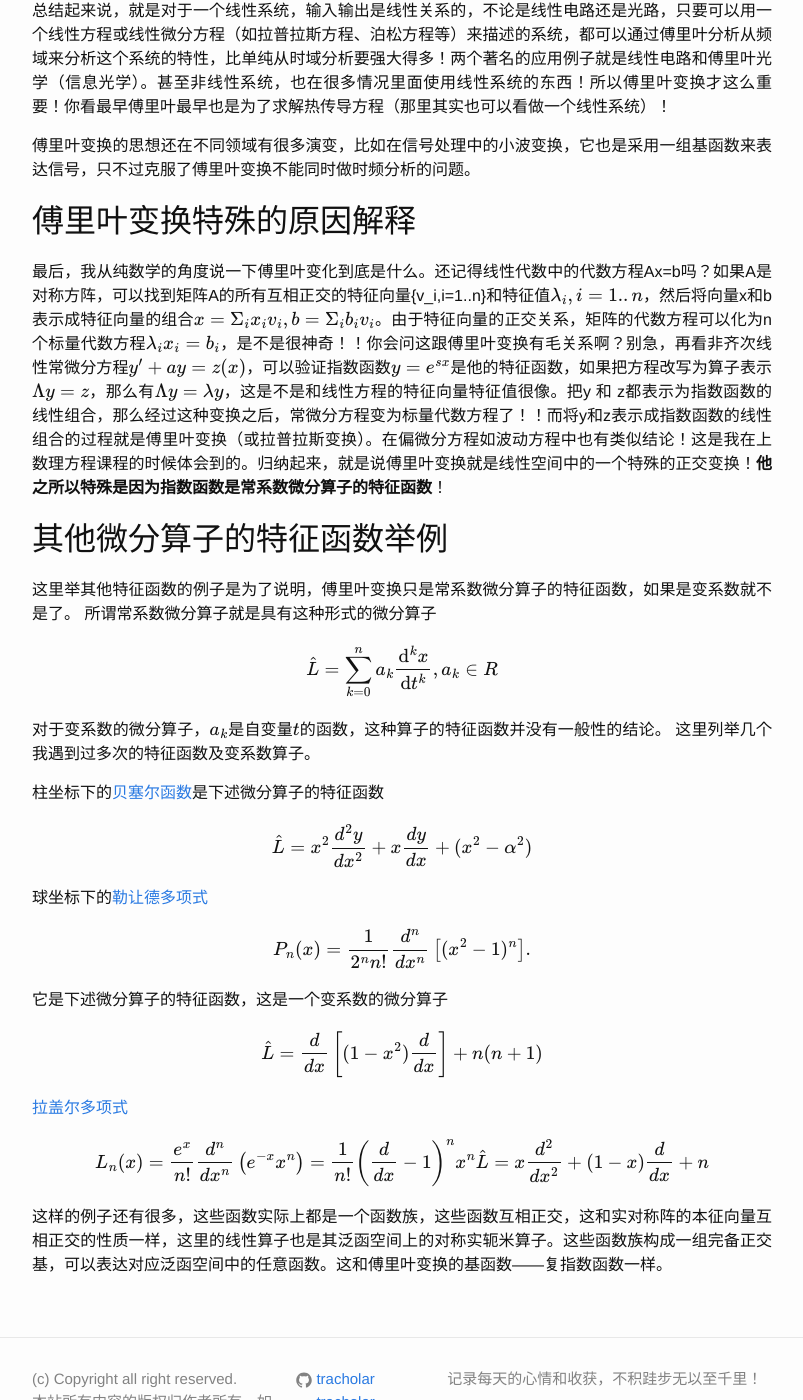
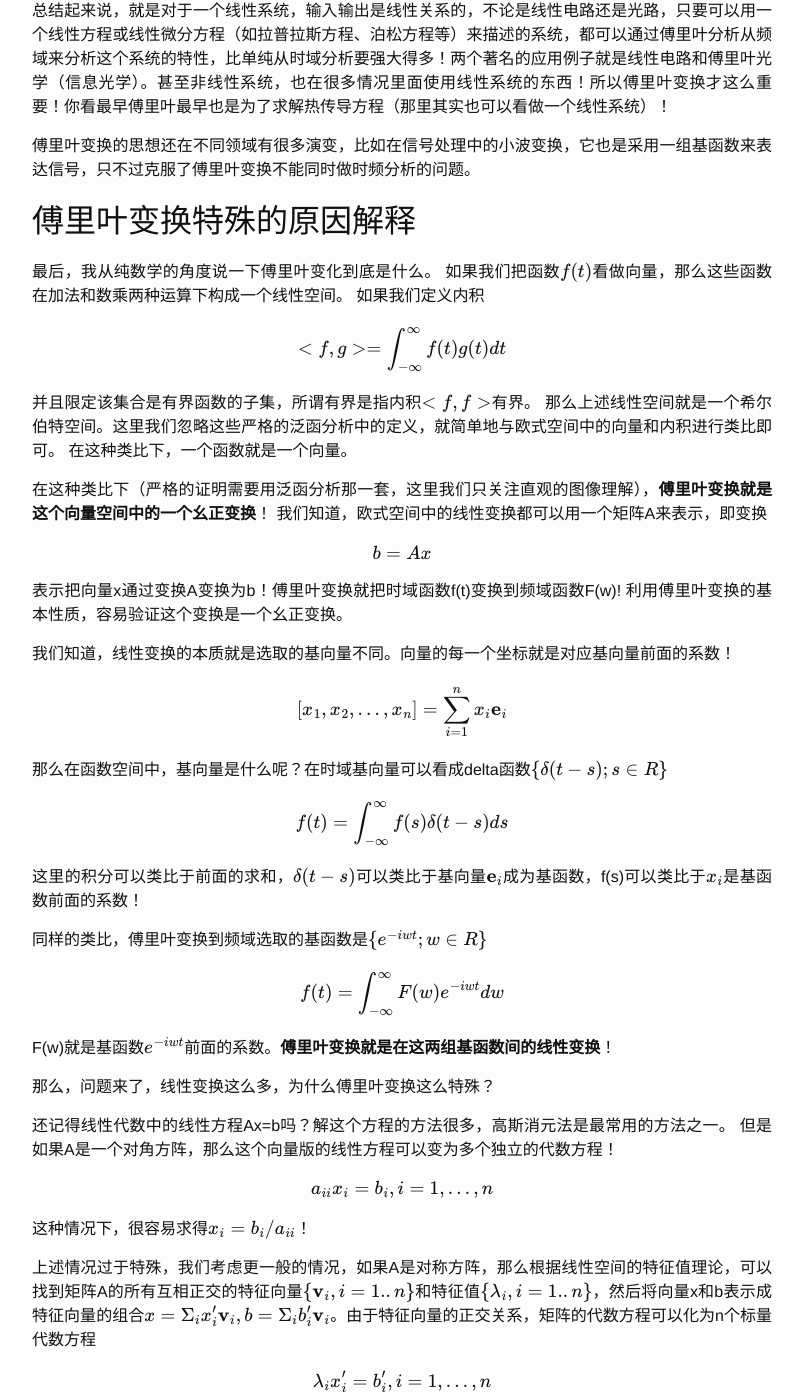
Before and after one commit to tracholar/tracholar.github.io, a Jekyll site: the page built from _posts/2017-03-12-fourier-transform.md, in a window 1280 px wide and 1400 px high, scrolled down 6827 px. Shown: the whole window, without its empty margins (238-1041 px from the left). Built offline with Jekyll 4.4.1, drawn with Linux system fonts in a browser that asks for light colours; formulas are drawn with MathJax 3; comment, search, counter and statistics services are not loaded; some of the changed text lies outside the part shown.

Commit message:
update ft

```diff
--- a/_posts/2017-03-12-fourier-transform.md
+++ b/_posts/2017-03-12-fourier-transform.md
@@ -168,10 +168,123 @@
 傅里叶变换的思想还在不同领域有很多演变，比如在信号处理中的小波变换，它也是采用一组基函数来表达信号，只不过克服了傅里叶变换不能同时做时频分析的问题。
 
 ## 傅里叶变换特殊的原因解释
-最后，我从纯数学的角度说一下傅里叶变化到底是什么。还记得线性代数中的代数方程Ax=b吗？如果A是对称方阵，可以找到矩阵A的所有互相正交的特征向量{v_i,i=1..n}和特征值$$\lambda_i,i=1..n$$，然后将向量x和b表示成特征向量的组合$$x=\Sigma_i x_i v_i, b=\Sigma_i b_i v_i$$。由于特征向量的正交关系，矩阵的代数方程可以化为n个标量代数方程$$\lambda_i x_i = b_i$$，是不是很神奇！！你会问这跟傅里叶变换有毛关系啊？别急，再看非齐次线性常微分方程$$y'+ay=z(x)$$，可以验证指数函数$$y=e^{sx}$$是他的特征函数，如果把方程改写为算子表示$$\Lambda y = z$$，那么有$$\Lambda y = \lambda y$$，这是不是和线性方程的特征向量特征值很像。把y 和 z都表示为指数函数的线性组合，那么经过这种变换之后，常微分方程变为标量代数方程了！！而将y和z表示成指数函数的线性组合的过程就是傅里叶变换（或拉普拉斯变换）。在偏微分方程如波动方程中也有类似结论！这是我在上数理方程课程的时候体会到的。归纳起来，就是说傅里叶变换就是线性空间中的一个特殊的正交变换！**他之所以特殊是因为指数函数是常系数微分算子的特征函数**！
+最后，我从纯数学的角度说一下傅里叶变化到底是什么。
+如果我们把函数$$f(t)$$看做向量，那么这些函数在加法和数乘两种运算下构成一个线性空间。
+如果我们定义内积
+
+$$
+<f, g> = \int_{-\infty}^{\infty} f(t)g(t) dt
+$$
+
+并且限定该集合是有界函数的子集，所谓有界是指内积$$<f, f>$$有界。
+那么上述线性空间就是一个希尔伯特空间。这里我们忽略这些严格的泛函分析中的定义，就简单地与欧式空间中的向量和内积进行类比即可。
+在这种类比下，一个函数就是一个向量。
+
+在这种类比下（严格的证明需要用泛函分析那一套，这里我们只关注直观的图像理解），**傅里叶变换就是这个向量空间中的一个幺正变换**！
+我们知道，欧式空间中的线性变换都可以用一个矩阵A来表示，即变换
+
+$$
+b = A x
+$$
+
+表示把向量x通过变换A变换为b！傅里叶变换就把时域函数f(t)变换到频域函数F(w)!
+利用傅里叶变换的基本性质，容易验证这个变换是一个幺正变换。
+
+我们知道，线性变换的本质就是选取的基向量不同。向量的每一个坐标就是对应基向量前面的系数！
+
+$$
+[x_1, x_2, ..., x_n] = \sum_{i=1}^n x_i \mathbf{e}_i
+$$
+
+那么在函数空间中，基向量是什么呢？在时域基向量可以看成delta函数$$\{\delta(t - s); s \in R\}$$
+
+$$
+f(t) = \int_{-\infty}^{\infty} f(s) \delta(t -s) ds
+$$
+
+这里的积分可以类比于前面的求和，$$\delta(t - s)$$可以类比于基向量$$\mathbf{e}_i$$成为基函数，f(s)可以类比于$$x_i$$是基函数前面的系数！
+
+同样的类比，傅里叶变换到频域选取的基函数是$$\{e^{-i wt}; w \in R\}$$
+
+$$
+f(t) = \int_{-\infty}^{\infty} F(w) e^{-i wt} dw
+$$
+
+F(w)就是基函数$$e^{-i wt}$$前面的系数。**傅里叶变换就是在这两组基函数间的线性变换**！
+
+那么，问题来了，线性变换这么多，为什么傅里叶变换这么特殊？
+
+还记得线性代数中的线性方程Ax=b吗？解这个方程的方法很多，高斯消元法是最常用的方法之一。
+但是如果A是一个对角方阵，那么这个向量版的线性方程可以变为多个独立的代数方程！
+
+$$
+a_{ii} x_i = b_i, i=1,...,n
+$$
+
+这种情况下，很容易求得$$x_i = b_i/a_{ii}$$！
+
+上述情况过于特殊，我们考虑更一般的情况，如果A是对称方阵，那么根据线性空间的特征值理论，可以找到矩阵A的所有互相正交的特征向量$$\{\mathbf{v}_i,i=1..n\}$$和特征值$$\{\lambda_i,i=1..n\}$$，然后将向量x和b表示成特征向量的组合$$x=\Sigma_i x_i' \mathbf{v}_i, b=\Sigma_i b_i' \mathbf{v}_i$$。由于特征向量的正交关系，矩阵的代数方程可以化为n个标量代数方程
+
+$$
+\lambda_i x_i' = b_i', i=1,...,n
+$$
+
+是不是很神奇！！一个向量版的线性方程通过重新选取了一组基向量变成多个独立的代数一次方程！
+
+你会问这跟傅里叶变换有毛关系？别急，我们再来看非齐次线性常微分方程
+
+$$
+(\frac{d}{dt} + a)y(t)=z(t)
+$$
+
+如果把左边的线性算子部分看做线性变换，那么这个方程完全可以和上述向量版的线性方程进行类比！
+把算子$$\Lambda = \frac{d}{dt} + a$$看做线性变换，那么我们可以采用上述类似的思路，把这个方程变成多个独立的代数方程吗？
+答案是肯定的，利用该算子的特征函数作为基函数重新选取基函数即可！可以验证指数函数$$y=e^{iwt}$$是该的特征函数，对应的特征值是$$iw+a$$
+
+$$
+(\frac{d}{dt} + a) e^{st} = (iw + a) e^{st}
+$$
+
+利用相似的思路，我门把函数$$y(t), z(t)$$都表示为基函数的线性组合
+
+$$
+y(t) = \int Y(w) e^{iwt} dw \\
+z(t) = \int Z(w) e^{iwt} dw
+$$
+
+那么这样一来，前述微分方程变成了多个标量线性代数方程！
+
+$$
+(iw + a) Y(w) = Z(w), w\in R
+$$
+
+其实这个过程也可以看做对原始方程左右两边同时做傅里叶变换！这也是傅里叶变换求解常系数微分方程的理论基础！
+
+在常系数线性偏微分方程中也有类似结论！例如，考虑有源的拉普拉斯方程
+
+$$
+\nabla^2 \phi(\mathbf{x}) = \rho(\mathbf{x})
+$$
+
+容易验证基函数(其实就是格林函数)
+
+$$
+G(\mathbf{k},\mathbf{x}) = e^{i \mathbf{k} \cdot \mathbf{x}}
+$$
+
+是拉普拉斯算子的特征函数！将场$$\phi$$和源$$\rho$$按照基函数展开，就可以将原来的拉普拉斯方程变为多个标量代数线性方程
+
+$$
+- (k_x^2 + k_y^2 + k_z^2) \phi(\mathbf{k}) = \rho(\mathbf{k})
+$$
+
+上述傅里叶变换也可以用拉普拉斯变换替换，结论一样！
+以上是我在上数理方程课程的时候体会到的。归纳起来，就是说傅里叶变换就是线性空间中的一个特殊的正交变换！**他之所以特殊是因为指数函数是常系数微分算子的特征函数**！而自然界常见的规律大多是用常系数微分方程描述，信号系统中更是常见，线性时不变系统都可以利用常系数微分方程描述，这使得傅里叶变换应用十分广泛！
 
 ## 其他微分算子的特征函数举例
-这里举其他特征函数的例子是为了说明，傅里叶变换只是常系数微分算子的特征函数，如果是变系数就不是了。
+对于常系数线性微分算子，可以用指数函数作为基函数展开，而对于变系数线性微分算子，其基函数就不再是简单的指数函数了。
+但是上述思想仍然可以利用，只不过基函数是一些特殊函数，如贝塞尔函数、勒让德多项书函数等等！
+
 所谓常系数微分算子就是具有这种形式的微分算子
 
 $$
@@ -179,6 +292,7 @@
 $$
 
 对于变系数的微分算子，$$a_k$$是自变量$$t$$的函数，这种算子的特征函数并没有一般性的结论。
+基本上每一类算子都会有自己特殊的特征函数，
 这里列举几个我遇到过多次的特征函数及变系数算子。
 
 柱坐标下的[贝塞尔函数](https://en.wikipedia.org/wiki/Bessel_function)是下述微分算子的特征函数
@@ -206,4 +320,4 @@
 \hat{L} = x{d^2 \over dx^2} + (1 - x){d \over dx} + n
 $$
 
-这样的例子还有很多，这些函数实际上都是一个函数族，这些函数互相正交，这和实对称阵的本征向量互相正交的性质一样，这里的线性算子也是其泛函空间上的对称实轭米算子。这些函数族构成一组完备正交基，可以表达对应泛函空间中的任意函数。这和傅里叶变换的基函数——复指数函数一样。
+这样的例子还有很多，这些函数实际上都是一个函数族，这些函数互相正交，这和实对称阵的本征向量互相正交的性质一样，这里的线性算子也是其泛函空间上的对称轭米算子。这些函数族构成一组完备正交基，可以表达对应泛函空间中的任意函数。这和傅里叶变换的基函数——复指数函数一样。
```
